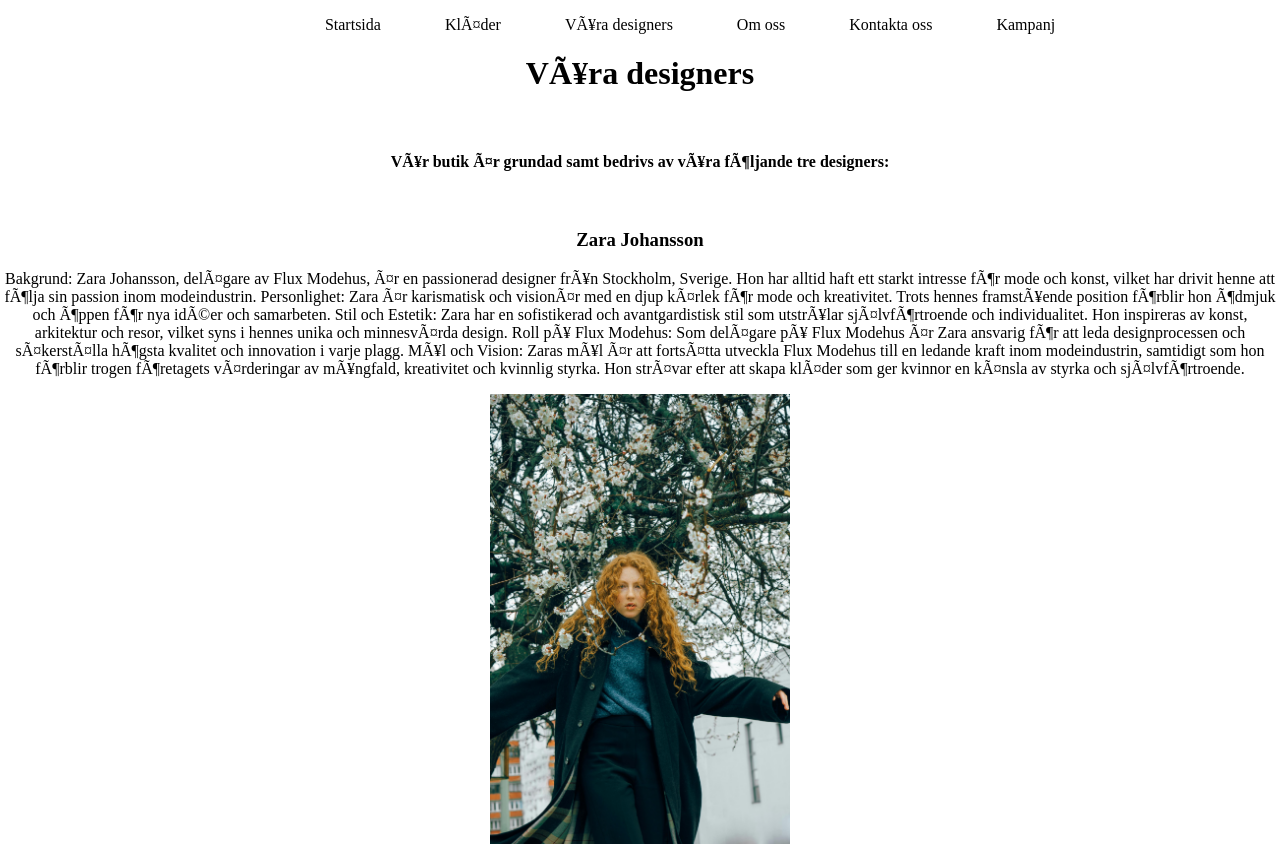
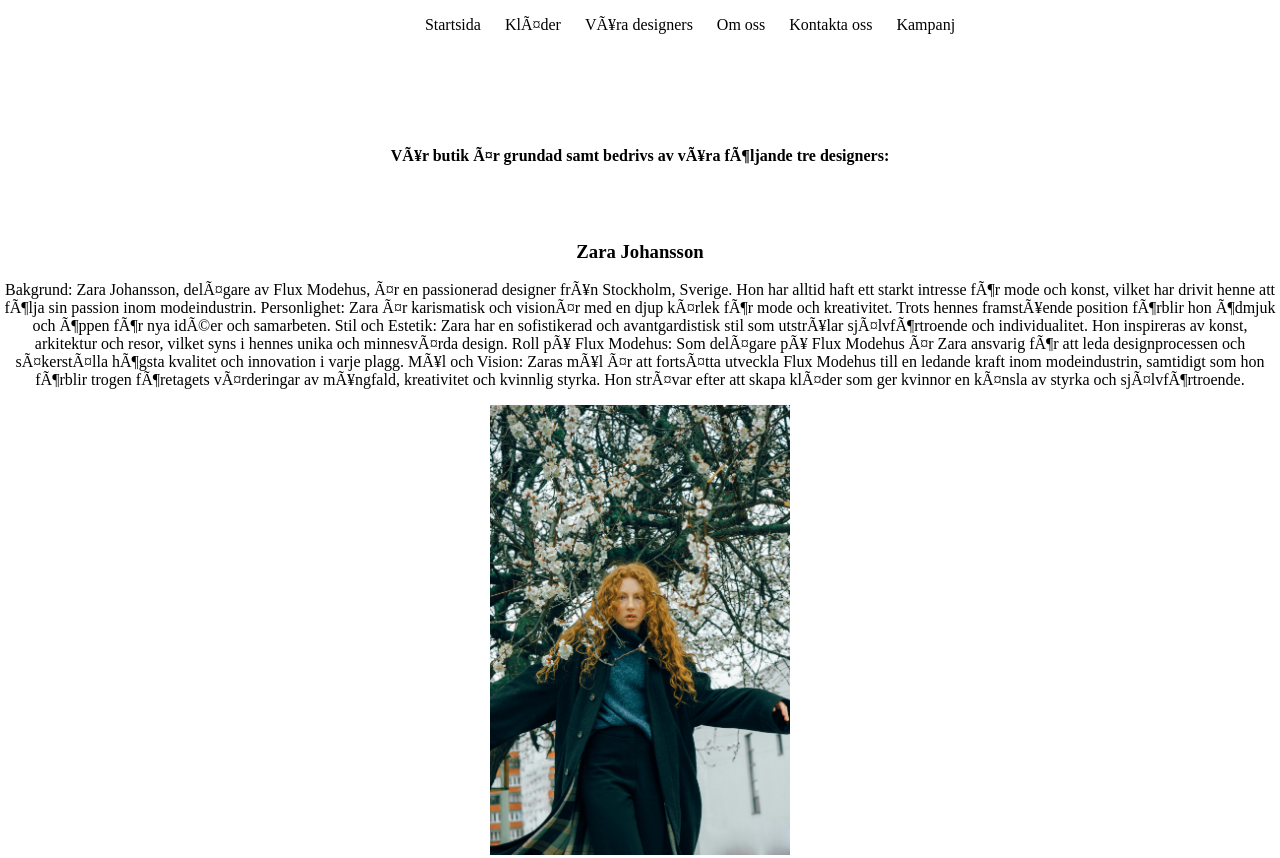
Before and after one commit to Kattistb/fluxmodehus, a plain HTML site: page designers.html in a window 1280 px wide. Shown: the top 858 px of the page. Drawn offline with Linux system fonts and the light colour scheme.

Commit message:
uppdatera sidan

```diff
--- a/css/designers.css
+++ b/css/designers.css
@@ -49,9 +49,9 @@ body{
 a{
     padding-left: 10px;
     font-family: 'Franklin Gothic Medium', 'Arial Narrow', Arial, sans-serif
-    font-size: x-large;
+    font-size: large;
     background: none;
-    padding:  30px;
+    padding:  10px;
     text-decoration: none;
     border-radius: 20px;
     color: black;
@@ -76,7 +76,7 @@ li{
 
 
 a:hover {
-    background-color: pink;
+    background-color: rgb(212, 255, 192);
 
 }
 
--- a/designers.html
+++ b/designers.html
@@ -53,7 +53,19 @@
 
 <div class="content">
 
-    <h1>Våra designers</h1>
+
+    <br>
+
+
+
+
+    <br>
+
+
+
+    <h1 Våra designers class="text">
+
+    </h1>
 
 <br>
 
@@ -61,31 +73,42 @@
 
     <br>
 
+    <br>
+
+
     <h3>Zara Johansson</h3>
 
-    <p>
+    <p class="text">
 
 
         Bakgrund:
-        Zara Johansson, delägare av Flux Modehus, är en passionerad designer från Stockholm, Sverige. Hon har alltid haft ett starkt intresse för mode och konst, vilket har drivit henne att följa sin passion inom modeindustrin.
+        Zara Johansson, delägare av Flux Modehus, är en passionerad designer från Stockholm, Sverige.
+        Hon har alltid haft ett starkt intresse för mode och konst, vilket har drivit henne att följa sin passion inom modeindustrin.
 
         Personlighet:
-        Zara är karismatisk och visionär med en djup kärlek för mode och kreativitet. Trots hennes framstående position förblir hon ödmjuk och öppen för nya idéer och samarbeten.
+        Zara är karismatisk och visionär med en djup kärlek för mode och kreativitet.
+        Trots hennes framstående position förblir hon ödmjuk och öppen för nya idéer och samarbeten.
 
         Stil och Estetik:
-        Zara har en sofistikerad och avantgardistisk stil som utstrålar självförtroende och individualitet. Hon inspireras av konst, arkitektur och resor, vilket syns i hennes unika och minnesvärda design.
+        Zara har en sofistikerad och avantgardistisk stil som utstrålar självförtroende och individualitet.
+        Hon inspireras av konst, arkitektur och resor, vilket syns i hennes unika och minnesvärda design.
 
         Roll på Flux Modehus:
         Som delägare på Flux Modehus är Zara ansvarig för att leda designprocessen och säkerställa högsta kvalitet och innovation i varje plagg.
 
         Mål och Vision:
-        Zaras mål är att fortsätta utveckla Flux Modehus till en ledande kraft inom modeindustrin, samtidigt som hon förblir trogen företagets värderingar av mångfald, kreativitet och kvinnlig styrka. Hon strävar efter att skapa kläder som ger kvinnor en känsla av styrka och självförtroende.</p>
+        Zaras mål är att fortsätta utveckla Flux Modehus till en ledande kraft inom modeindustrin,
+        samtidigt som hon förblir trogen företagets värderingar av mångfald, kreativitet och kvinnlig styrka.
+        Hon strävar efter att skapa kläder som ger kvinnor en känsla av styrka och självförtroende.</p>
 
 <img src="images/pexels-valeria-november-16571625.jpg" width="300">
 
 
 <br>
 
+<br>
+
+<br>
 
 
         <h3>Olivia Andersson</h3>
@@ -111,6 +134,10 @@
 
             <img src="images/pexels-vlada-karpovich-9968525.jpg" width="300">
 
+
+<br>
+
+<br>
 
 
             <br>
@@ -138,6 +165,13 @@
             <img src="images/pexels-andrea-piacquadio-839011.jpg" width="300">
 
 
+<br>
+
+
+
+<br>
+
+
 
 
 
@@ -149,6 +183,15 @@
 
 
 
+
+<br>
+
+<br>
+
+<br>
+
+
+<br>
 
 
 
```
Also changed, not shown: index.html (+13 -2 lines), kontaktaoss.html (+29 -4 lines), omoss.html (+16 -0 lines), images/kostym5.jpg (added), images/kostymrosa.jpg (added), images/orange.jpg (added), 1 other file.
